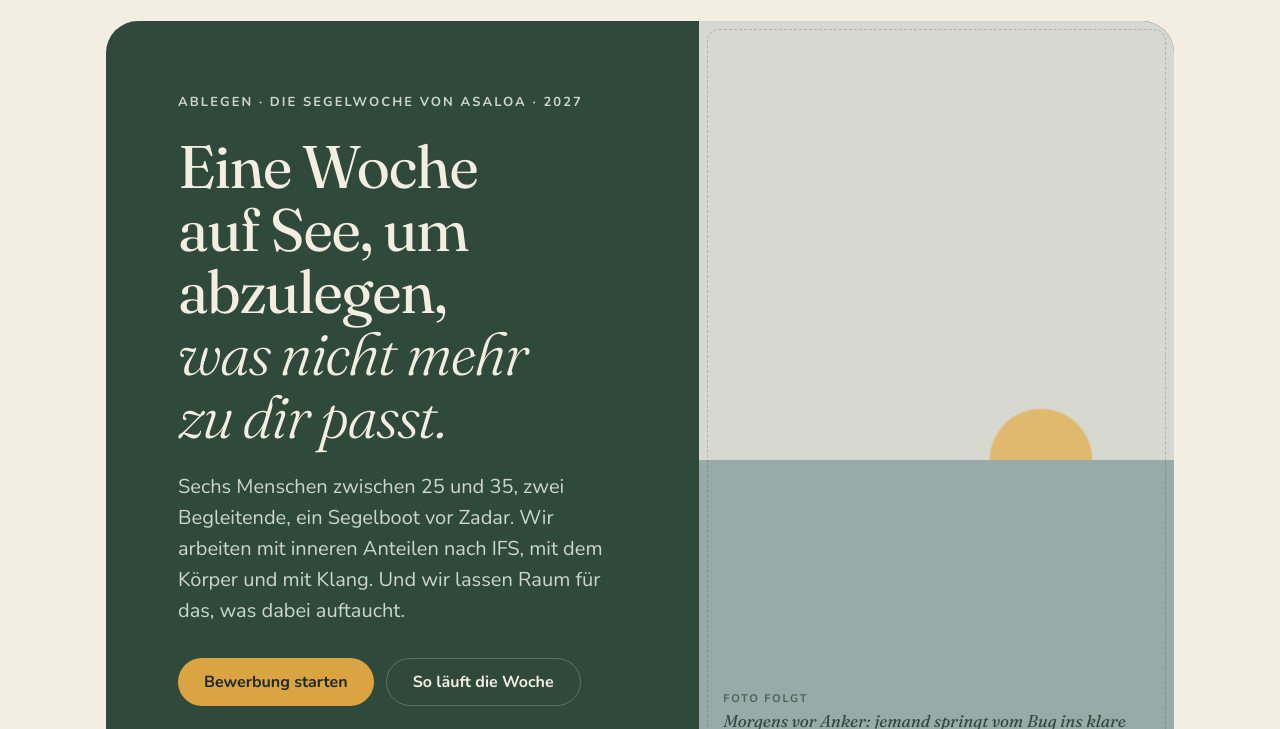
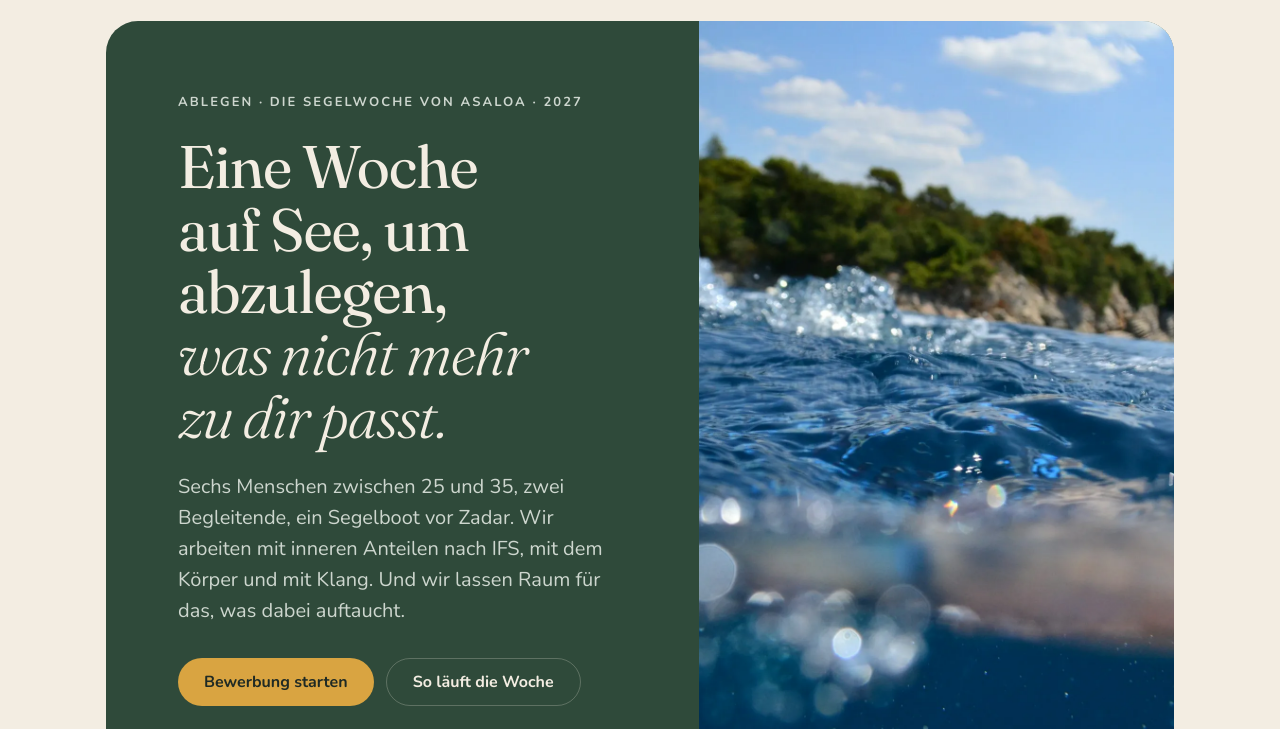
Before and after one commit to asaloa/asaloa-website, a plain HTML site: page ablegen.html in a window 1280 px wide. Shown: the part 71-800 px from the top of the page. Drawn offline with Linux system fonts and the light colour scheme.

Commit message:
Foto für den Hero der Ablegen-Seite (ablegen-hero)
Blick über die Wasseroberfläche von Marino Linic, Unsplash-Lizenz
https://unsplash.com/photos/V3E_mZcTFBs

Co-Authored-By: Claude Opus 5.5 <noreply@anthropic.com>
Claude-Session: https://claude.ai/code/session_01S7jktvVxKvDmHaxzH7P6eu

```diff
--- a/ablegen.html
+++ b/ablegen.html
@@ -40,7 +40,7 @@
           <a class="btn btn-ghost" href="#woche">So läuft die Woche</a>
         </div>
       </div>
-      <div class="hero-photo"><figure class="bild t-meer" data-bild="ablegen-hero"><div class="bild-platz" role="img" aria-label="Platzhalter für ein Foto: Morgens vor Anker: jemand springt vom Bug ins klare Wasser, die Sonne steht noch tief"><span class="bild-tag">Foto folgt</span><span class="bild-motiv">Morgens vor Anker: jemand springt vom Bug ins klare Wasser, die Sonne steht noch tief</span></div></figure></div>
+      <div class="hero-photo"><figure class="bild t-meer" data-bild="ablegen-hero"><img src="img/ablegen-hero.webp" alt="Blick knapp über der Wasseroberfläche: glitzerndes, klares Wasser vor einer bewaldeten Felsküste" width="1600" height="1600"></figure></div>
     </div>
 
     <div class="facts" role="list" aria-label="Eckdaten">
```
Also changed, not shown: img/ablegen-hero.webp (added).
